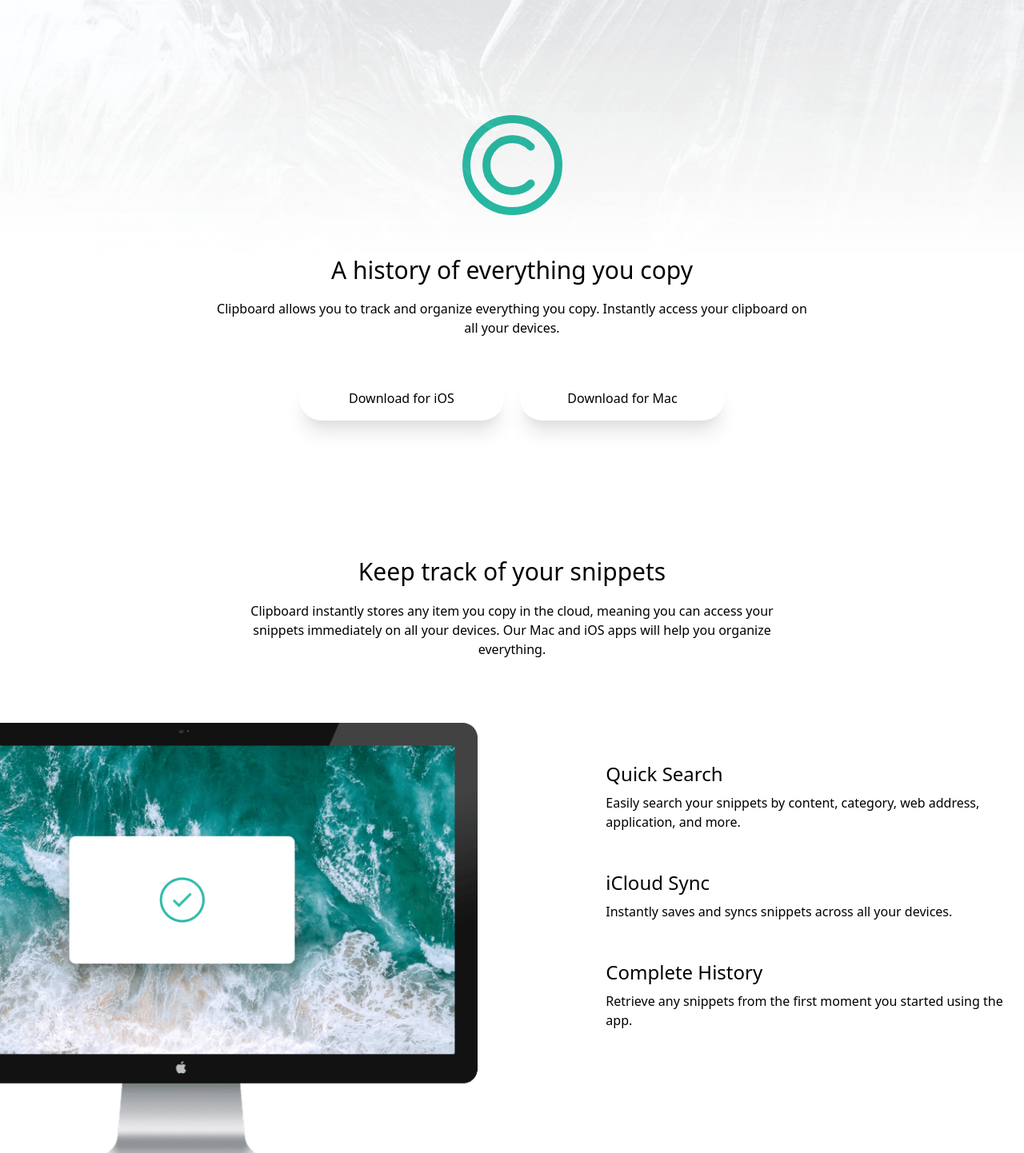
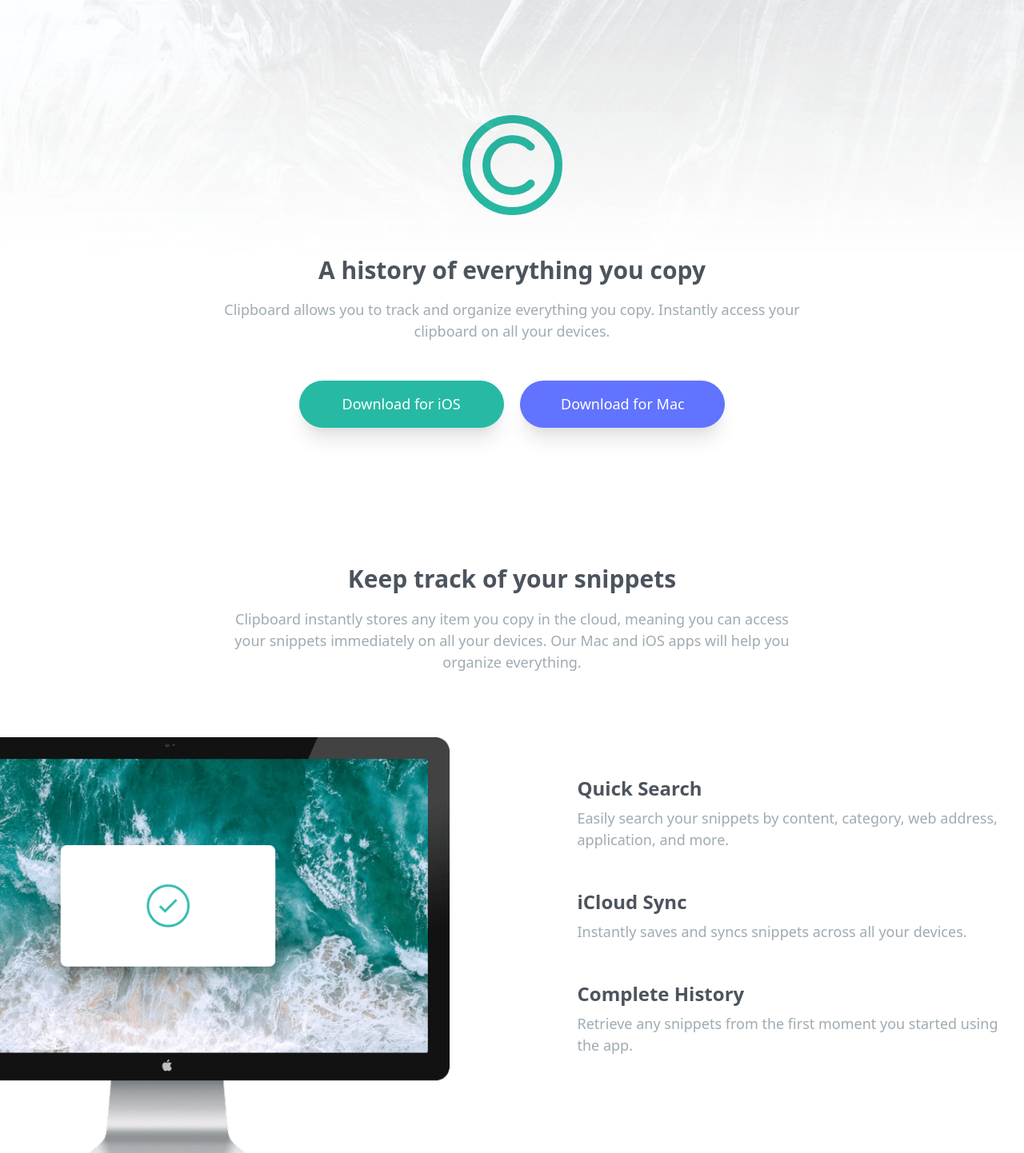
Before and after one commit to dgschel/clipboard, a website: page index.html in a window 1280 px wide. Shown: the top 1442 px of the page at 80% size. Drawn offline with nearby package versions, Linux system fonts and the light colour scheme; the site is published under a folder, as on GitHub Pages, so addresses that start at the root find nothing; a web font is replaced by a local one.

Commit message:
edit container to any device size

```diff
--- a/index.html
+++ b/index.html
@@ -8,7 +8,7 @@
 
   <link rel="icon" type="image/png" sizes="32x32" href="./images/favicon-32x32.png">
   <link href="https://fonts.googleapis.com/css2?family=Bai+Jamjuree&display=swap" rel="stylesheet">
-  <link rel="stylesheet" href="/styles.css" type="text/css">
+  <link rel="stylesheet" href="styles.css" type="text/css">
   <link href="https://unpkg.com/tailwindcss@^1.0/dist/tailwind.min.css" rel="stylesheet">
 
   <title>Frontend Mentor | Clipboard landing page</title>
@@ -16,7 +16,7 @@
 
 <body>
   <header class="relative">
-    <div class="xl:container mx-auto text-center">
+    <div class="container mx-auto text-center">
       <div class="py-16 px-4">
         <div class="pt-20">
           <img class="mx-auto" src="images/logo.svg" alt="logo">
@@ -40,7 +40,7 @@
     <img class="absolute top-0 left-0 w-full block sm:hidden" src="images/bg-header-mobile.png" alt="background mobile">
   </header>
 
-  <div class="xl:container mx-auto text-center px-4 py-10">
+  <div class="container mx-auto text-center px-4 py-10">
     <div class="my-16">
       <div class="sm:w-3/5 mx-auto">
         <h2 class="text-3xl leading-snug">Keep track of your snippets</h2>
@@ -132,7 +132,7 @@
   </div>
 
   <footer>
-    <div class="xl:container mx-auto text-center py-16">
+    <div class="container mx-auto text-center py-16">
       <div class="my-10 sm:flex items-center">
         <div class="sm:mr-48">
           <img class="w-16 mx-auto" src="images/logo.svg" alt="logo">
```
Also changed, not shown: styles.css (line endings or trailing spaces).
